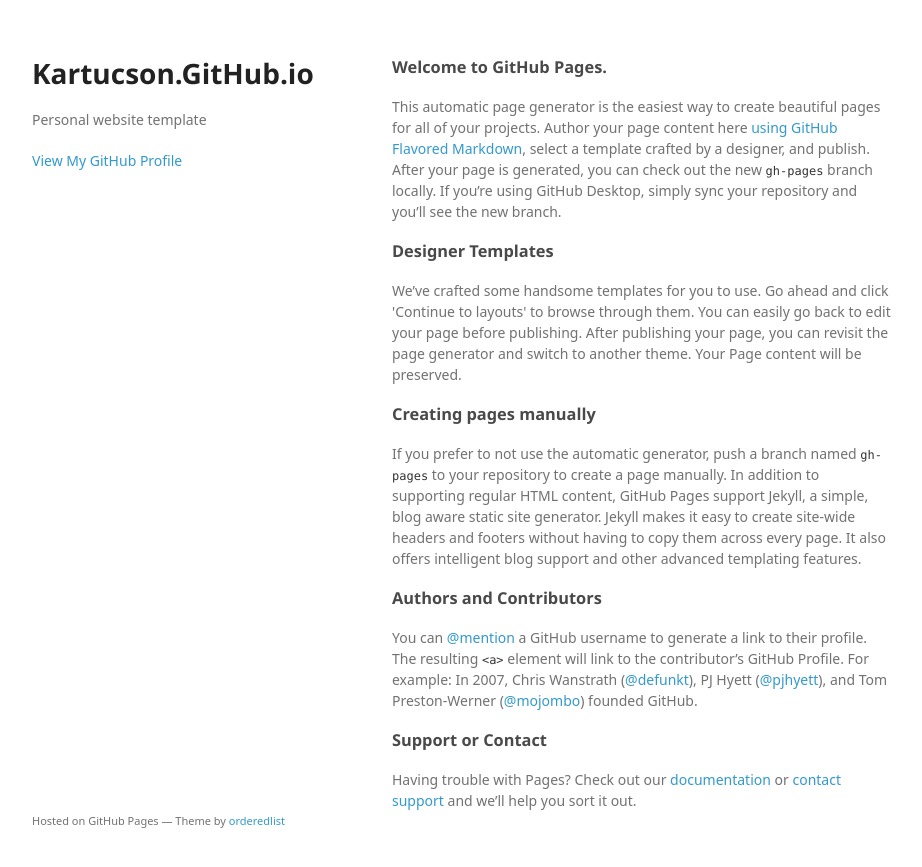
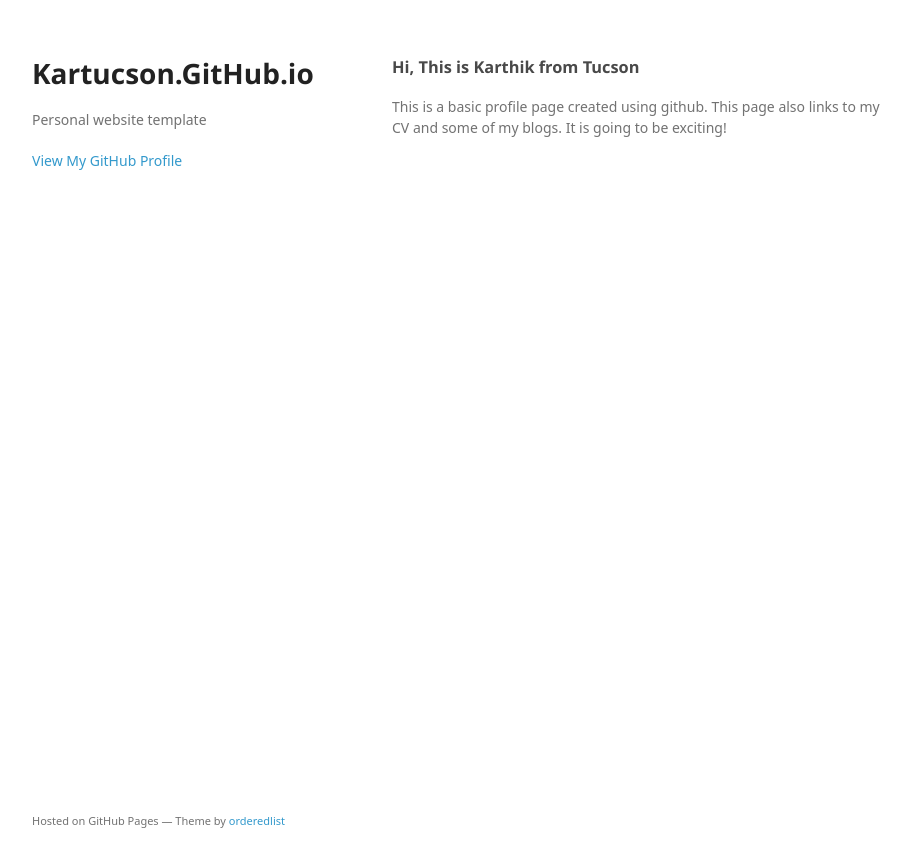
Before and after one commit to kartucson/kartucson.github.io, a Jekyll site: the page index.html, which Jekyll copies as it is, in a window 1280 px wide. Shown: the top 867 px of the page, without its empty margins (178-1100 px from the left). Built offline with Jekyll 4.4.1, drawn with Linux system fonts in a browser that asks for light colours; some web fonts are replaced.

Commit message:
Commit main page
Remove template text

```diff
--- a/index.html
+++ b/index.html
@@ -24,29 +24,11 @@
       </header>
       <section>
         <h3>
-<a id="welcome-to-github-pages" class="anchor" href="#welcome-to-github-pages" aria-hidden="true"><span aria-hidden="true" class="octicon octicon-link"></span></a>Welcome to GitHub Pages.</h3>
+<a id="welcome-to-github-pages" class="anchor" href="#welcome-to-github-pages" aria-hidden="true"><span aria-hidden="true" class="octicon octicon-link"></span></a>Hi, This is Karthik from Tucson</h3>
 
-<p>This automatic page generator is the easiest way to create beautiful pages for all of your projects. Author your page content here <a href="https://guides.github.com/features/mastering-markdown/">using GitHub Flavored Markdown</a>, select a template crafted by a designer, and publish. After your page is generated, you can check out the new <code>gh-pages</code> branch locally. If you’re using GitHub Desktop, simply sync your repository and you’ll see the new branch.</p>
+<p>This is a basic profile page created using github. This page also links to my CV and some of my blogs. It is going to be exciting! </p>
 
-<h3>
-<a id="designer-templates" class="anchor" href="#designer-templates" aria-hidden="true"><span aria-hidden="true" class="octicon octicon-link"></span></a>Designer Templates</h3>
 
-<p>We’ve crafted some handsome templates for you to use. Go ahead and click 'Continue to layouts' to browse through them. You can easily go back to edit your page before publishing. After publishing your page, you can revisit the page generator and switch to another theme. Your Page content will be preserved.</p>
-
-<h3>
-<a id="creating-pages-manually" class="anchor" href="#creating-pages-manually" aria-hidden="true"><span aria-hidden="true" class="octicon octicon-link"></span></a>Creating pages manually</h3>
-
-<p>If you prefer to not use the automatic generator, push a branch named <code>gh-pages</code> to your repository to create a page manually. In addition to supporting regular HTML content, GitHub Pages support Jekyll, a simple, blog aware static site generator. Jekyll makes it easy to create site-wide headers and footers without having to copy them across every page. It also offers intelligent blog support and other advanced templating features.</p>
-
-<h3>
-<a id="authors-and-contributors" class="anchor" href="#authors-and-contributors" aria-hidden="true"><span aria-hidden="true" class="octicon octicon-link"></span></a>Authors and Contributors</h3>
-
-<p>You can <a href="https://help.github.com/articles/basic-writing-and-formatting-syntax/#mentioning-users-and-teams" class="user-mention">@mention</a> a GitHub username to generate a link to their profile. The resulting <code>&lt;a&gt;</code> element will link to the contributor’s GitHub Profile. For example: In 2007, Chris Wanstrath (<a href="https://github.com/defunkt" class="user-mention">@defunkt</a>), PJ Hyett (<a href="https://github.com/pjhyett" class="user-mention">@pjhyett</a>), and Tom Preston-Werner (<a href="https://github.com/mojombo" class="user-mention">@mojombo</a>) founded GitHub.</p>
-
-<h3>
-<a id="support-or-contact" class="anchor" href="#support-or-contact" aria-hidden="true"><span aria-hidden="true" class="octicon octicon-link"></span></a>Support or Contact</h3>
-
-<p>Having trouble with Pages? Check out our <a href="https://help.github.com/pages">documentation</a> or <a href="https://github.com/contact">contact support</a> and we’ll help you sort it out.</p>
       </section>
       <footer>
         <p><small>Hosted on GitHub Pages &mdash; Theme by <a href="https://github.com/orderedlist">orderedlist</a></small></p>
```
